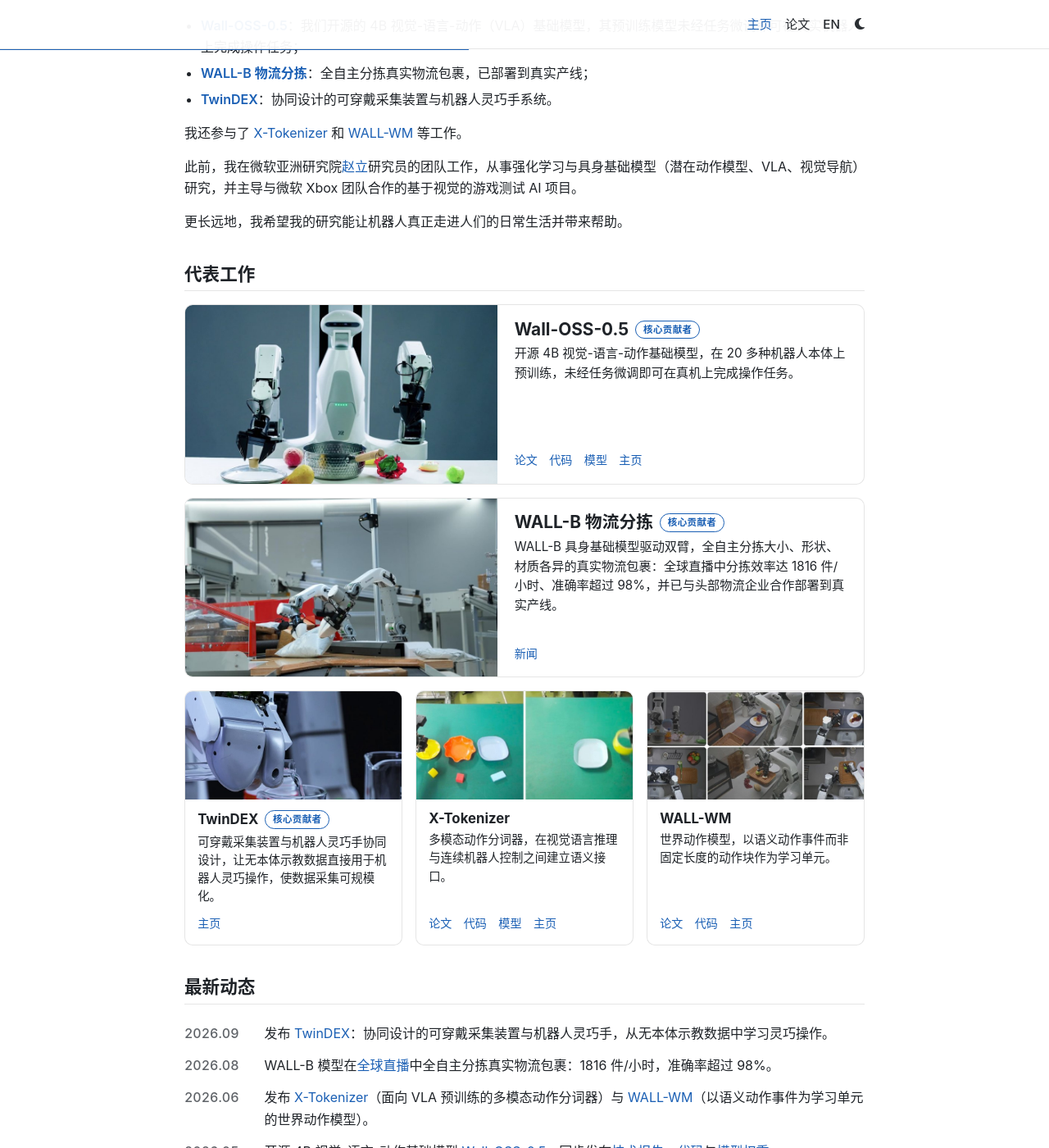
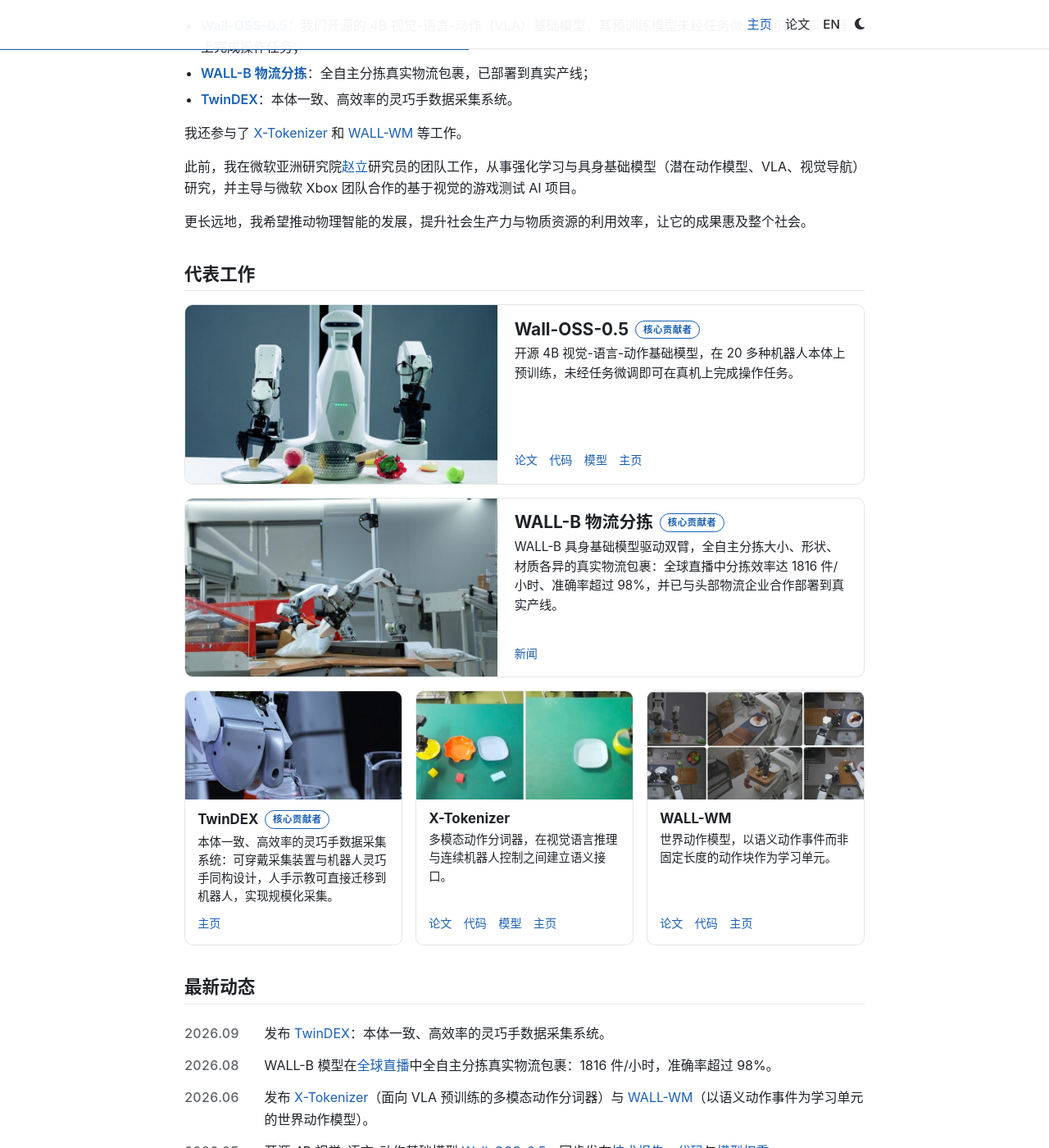
Before and after one commit to zpschang/zpschang.github.io, a Jekyll site: the page built from _pages/about_cn.md, in a window 1280 px wide and 1400 px high, scrolled down 498 px. Shown: the whole window at 82% size. Built offline with Jekyll 4.4.1, drawn with Linux system fonts in a browser that asks for light colours; some web fonts are replaced.

Commit message:
Refine vision sentence, TwinDEX description, and preprint labels
- About Me vision: physical intelligence that raises society's
  productivity and material-resource efficiency, benefiting society as
  a whole (EN/CN).
- TwinDEX: described as an embodiment-consistent, high-efficiency data
  collection system for dexterous hands (About Me, card, news; EN/CN).
- Publications: arXiv entries shown with a "Report" badge and
  "Technical report, arXiv:<id>" venue line; exported BibTeX unchanged.

Co-Authored-By: Claude Opus 5.5 (1M context) <noreply@anthropic.com>
Claude-Session: https://claude.ai/code/session_014GGCVA49fQzXiCJu37oKFy

```diff
--- a/_data/featured.yml
+++ b/_data/featured.yml
@@ -31,8 +31,8 @@
   image: twindex.jpg
   role_en: Core contributor
   role_zh: 核心贡献者
-  desc_en: A co-designed wearable and robotic hand that turns robot-free demonstrations into dexterous robot manipulation, making data collection scalable.
-  desc_zh: 可穿戴采集装置与机器人灵巧手协同设计，让无本体示教数据直接用于机器人灵巧操作，使数据采集可规模化。
+  desc_en: "An embodiment-consistent, high-efficiency data collection system for dexterous hands: a wearable device and a matching robot hand share one design, so human demonstrations transfer directly to the robot at scale."
+  desc_zh: "本体一致、高效率的灵巧手数据采集系统：可穿戴采集装置与机器人灵巧手同构设计，人手示教可直接迁移到机器人，实现规模化采集。"
   links:
     - { label: Project, label_zh: 主页, url: "https://x2robot.com/en/pages/twindex", url_zh: "https://x2robot.com/pages/twindex" }
 
--- a/_data/news.yml
+++ b/_data/news.yml
@@ -1,7 +1,7 @@
 # Homepage news, shared by the English (/) and Chinese (/cn/) pages. Newest first; `en` / `zh` accept Markdown.
 - date: 2026-09-02
-  en: Introduced [TwinDEX](https://x2robot.com/en/pages/twindex), a co-designed wearable and robotic hand system for learning dexterous manipulation from robot-free demonstrations.
-  zh: 发布 [TwinDEX](https://x2robot.com/pages/twindex)：协同设计的可穿戴采集装置与机器人灵巧手，从无本体示教数据中学习灵巧操作。
+  en: Introduced [TwinDEX](https://x2robot.com/en/pages/twindex), an embodiment-consistent, high-efficiency data collection system for dexterous hands.
+  zh: 发布 [TwinDEX](https://x2robot.com/pages/twindex)：本体一致、高效率的灵巧手数据采集系统。
 
 - date: 2026-08-12
   en: "Sorted real-world parcels fully autonomously with our WALL-B model in a [global livestream](https://x2robot.com/en/news/6a7d67be4dd82e1d55074f8a): 1,816 parcels per hour at over 98% accuracy."
--- a/_data/venues.yml
+++ b/_data/venues.yml
@@ -19,6 +19,11 @@
   url: https://www.ijcai.org/
   color: "#9a5518"
 
+"Report":
+  name: Technical report (arXiv)
+  url: https://arxiv.org/
+  color: "#3f5f7a"
+
 "arXiv":
   name: arXiv preprint
   url: https://arxiv.org/
--- a/_layouts/bib.html
+++ b/_layouts/bib.html
@@ -93,7 +93,9 @@
         <!-- Journal/Book title and date -->
         {% assign proceedings = "inproceedings,incollection" | split: ','%}
         {% assign thesis = "thesis,mastersthesis,phdthesis" | split: ','%}
-        {% if entry.type == "article" -%}
+        {% if entry.abbr == "Report" and entry.arxiv -%}
+          {%- capture entrytype -%}<em>Technical report, arXiv:{{ entry.arxiv }}</em>{%- endcapture -%}
+        {%- elsif entry.type == "article" -%}
           {%- capture entrytype -%}<em>{{entry.journal}}</em>{%- endcapture -%}
         {%- elsif proceedings contains entry.type -%}
           {%- capture entrytype -%}<em>In {{entry.booktitle}}</em> {%- endcapture -%}
--- a/_pages/about_cn.md
+++ b/_pages/about_cn.md
@@ -27,10 +27,10 @@ selected_papers: true
 
 - **[Wall-OSS-0.5](#wall-oss-0-5)**：我们开源的 4B 视觉-语言-动作（VLA）基础模型，其预训练模型未经任务微调即可在真实机器人上完成操作任务；
 - **[WALL-B 物流分拣](#wall-b-logistics)**：全自主分拣真实物流包裹，已部署到真实产线；
-- **[TwinDEX](#twindex)**：协同设计的可穿戴采集装置与机器人灵巧手系统。
+- **[TwinDEX](#twindex)**：本体一致、高效率的灵巧手数据采集系统。
 
 我还参与了 [X-Tokenizer](#x-tokenizer) 和 [WALL-WM](#wall-wm) 等工作。
 
 此前，我在微软亚洲研究院[赵立](https://www.microsoft.com/en-us/research/people/lizo/)研究员的团队工作，从事强化学习与具身基础模型（潜在动作模型、VLA、视觉导航）研究，并主导与微软 Xbox 团队合作的基于视觉的游戏测试 AI 项目。
 
-更长远地，我希望我的研究能让机器人真正走进人们的日常生活并带来帮助。
+更长远地，我希望推动物理智能的发展，提升社会生产力与物质资源的利用效率，让它的成果惠及整个社会。
```
Also changed, not shown: _bibliography/papers.bib (+9 -9 lines), _pages/about.md (+2 -2 lines).
